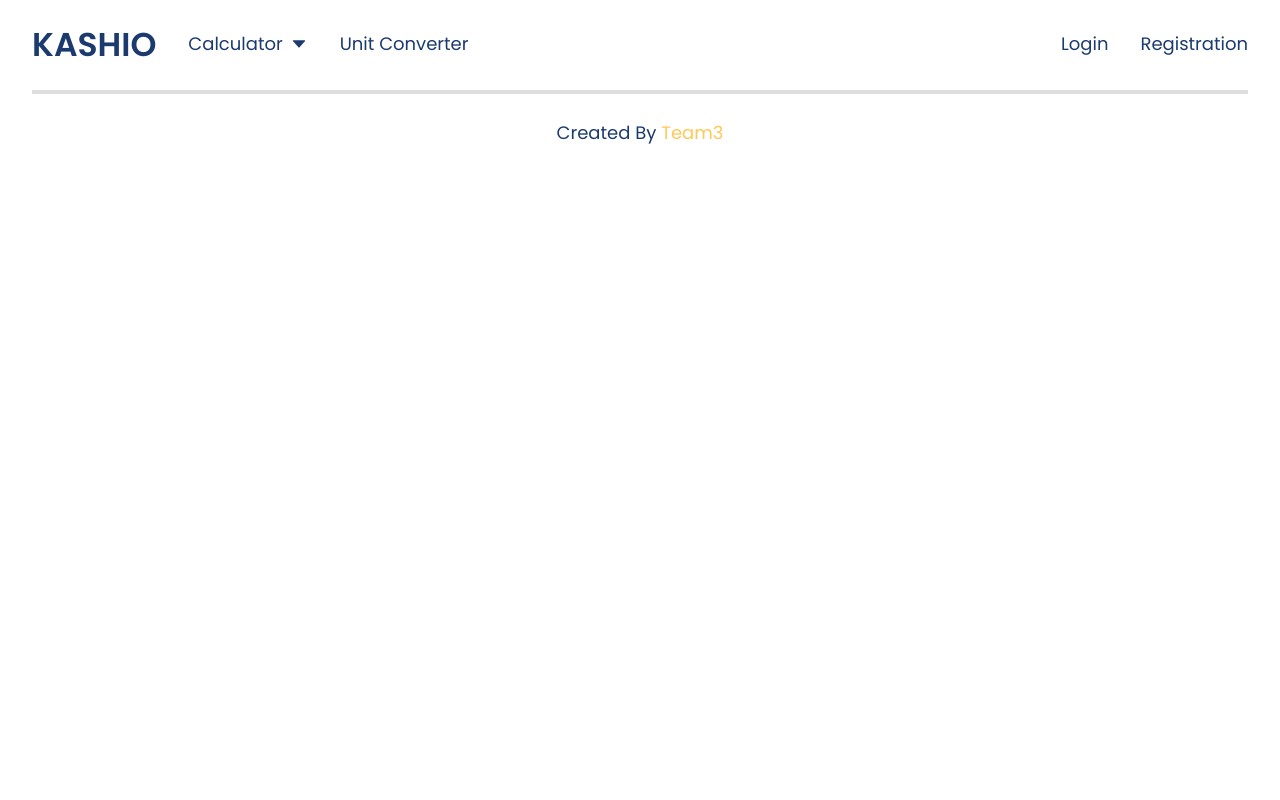
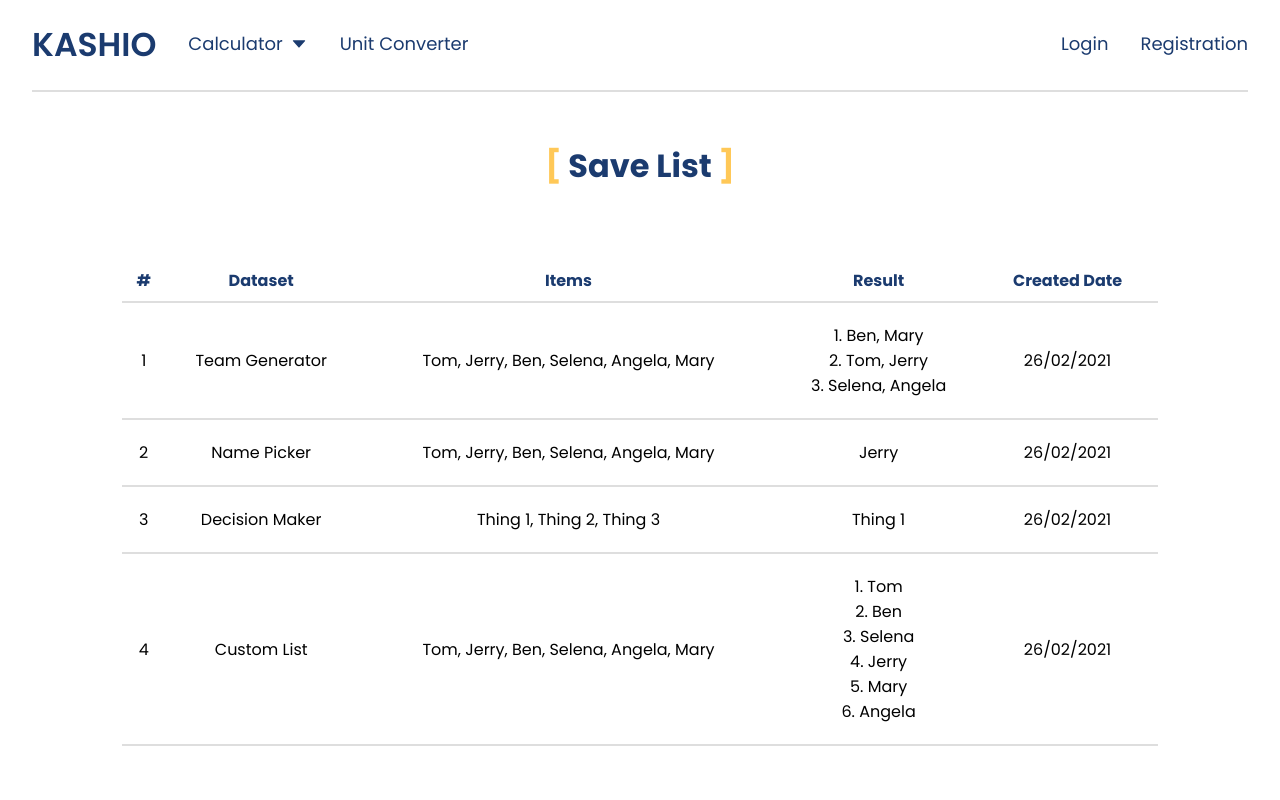
Before and after one commit to pisethx/calculator-FE, a React (Create React App) app: page /save-list in a window 1280 px wide. Shown: the top 800 px of the page. Built offline with nearby package versions, Linux system fonts and the light colour scheme.

Commit message:
added save list page

```diff
--- a/src/components/Main.js
+++ b/src/components/Main.js
@@ -9,6 +9,7 @@ import Login from './Login';
 import Registration from './Registration';
 import ResetPasswordLink from './ResetPasswordLink';
 import ResetPassword from './ResetPassword';
+import SaveList from './SaveList';
 
 const Main = () => {
     return (
@@ -22,6 +23,7 @@ const Main = () => {
                 <Route path='/registration' component={Registration} />
                 <Route path='/reset-password-link' component={ResetPasswordLink} />
                 <Route path='/reset-password' component={ResetPassword} />
+                <Route path='/save-list' component={SaveList} />
             </Switch>
             <Footer />
         </div>
--- /dev/null
+++ b/src/components/SaveList.js
@@ -0,0 +1,70 @@
+import React from 'react';
+import '../css/SaveList.css';
+
+const SaveList = () => {
+    return (
+        <div id='save-list'>
+            <h1 className='blue-color align-center scope-title'>
+                <span className='yellow-color'>{'[ '}</span>Save List
+                <span className='yellow-color'>{' ]'}</span>
+            </h1>
+            <table>
+                <tr>
+                    <th>#</th>
+                    <th>Dataset</th>
+                    <th>Items</th>
+                    <th>Result</th>
+                    <th>Created Date</th>
+                </tr>
+                <tr>
+                    <td>1</td>
+                    <td>Team Generator</td>
+                    <td>Tom, Jerry, Ben, Selena, Angela, Mary</td>
+                    <td>
+                        <ol>
+                            <li>Ben, Mary</li>
+                            <li>Tom, Jerry</li>
+                            <li>Selena, Angela</li>
+                        </ol>
+                    </td>
+                    <td>26/02/2021</td>
+                </tr>
+                <tr>
+                    <td>2</td>
+                    <td>Name Picker</td>
+                    <td>Tom, Jerry, Ben, Selena, Angela, Mary</td>
+                    <td>Jerry</td>
+                    <td>26/02/2021</td>
+                </tr>
+                <tr>
+                    <td>3</td>
+                    <td>Decision Maker</td>
+                    <td>Thing 1, Thing 2, Thing 3</td>
+                    <td>Thing 1</td>
+                    <td>26/02/2021</td>
+                </tr>
+                <tr>
+                    <td>4</td>
+                    <td>Custom List</td>
+                    <td>Tom, Jerry, Ben, Selena, Angela, Mary</td>
+                    <td>
+                        <ol>
+                            <li>Tom</li>
+                            <li>Ben</li>
+                            <li>Selena</li>
+                            <li>Jerry</li>
+                            <li>Mary</li>
+                            <li>Angela</li>
+                        </ol>
+                    </td>
+                    <td>26/02/2021</td>
+                </tr>
+            </table>
+            <div>
+                <button type='submit'>Export</button>
+            </div>
+        </div>
+    );
+};
+
+export default SaveList;
--- /dev/null
+++ b/src/css/SaveList.css
@@ -0,0 +1,64 @@
+#save-list {
+    width: 90%;
+    margin: auto;
+}
+
+#save-list .scope-title {
+    margin: 50px 0 70px;
+}
+
+#save-list table {
+    width: 90%;
+    margin: 0 auto 80px;
+    border-collapse: collapse;
+}
+
+#save-list th,
+#save-list td {
+    border-bottom: 2px solid #dedede;
+    text-align: center;
+    list-style-position: inside;
+    padding: 8px;
+}
+
+#save-list th {
+    color: #1b3b6f;
+}
+
+#save-list td {
+    padding: 20px 0;
+}
+
+#save-list ol {
+    margin: auto;
+}
+
+#save-list button {
+    font-size: 18px;
+    padding: 10px 40px;
+    margin: 0 auto 80px;
+    display: flex;
+    justify-content: center;
+    border-radius: 12px;
+    border: none;
+    background-color: #1b3b6f;
+    color: #e5e5e5;
+}
+
+#save-list button:hover {
+    color: #ffc857;
+    cursor: pointer;
+}
+
+@media only screen and (max-width: 1075px) {
+    #save-list table {
+        font-size: 15px;
+        margin-bottom: 90px;
+    }
+}
+
+@media only screen and (max-width: 775px) {
+    #save-list table {
+        font-size: 14px;
+    }
+}
```
